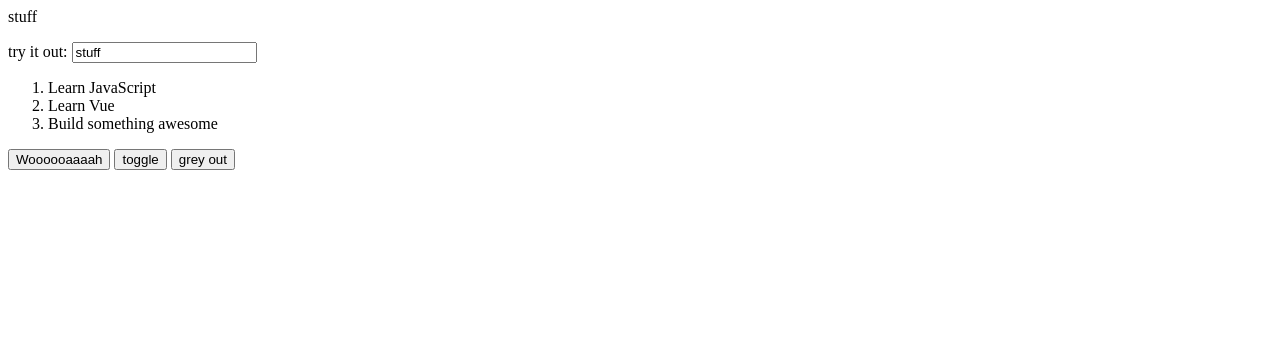
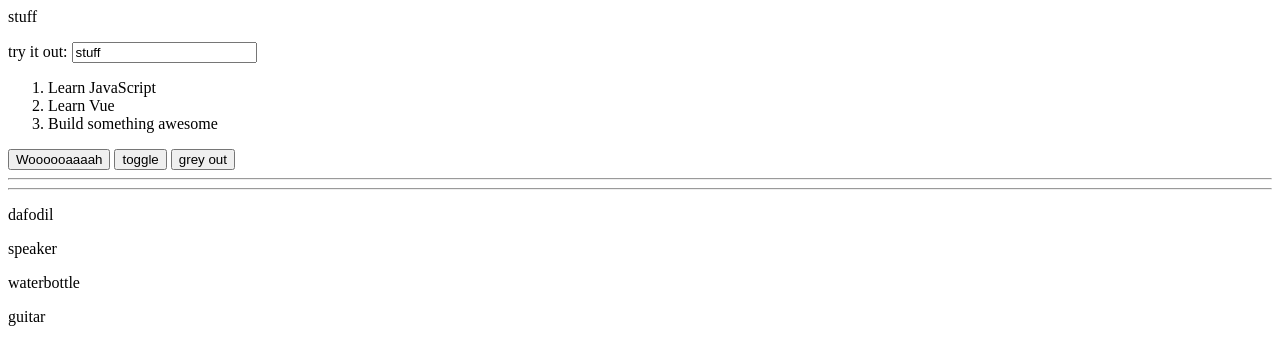
Before and after one commit to mikemorton72/practice-vuejs, a plain HTML site: page index.html in a window 1280 px wide. Drawn offline with nearby package versions, Linux system fonts and the light colour scheme.

Commit message:
adds additional example for v-for implementaion

```diff
--- a/index.html
+++ b/index.html
@@ -25,8 +25,10 @@
       <p v-if="showHiddenInfo" v-bind:class="{disabled: disableText}">Check this out it can disappear and be greyed out</p>
       <button v-on:click="toggleShow">toggle</button>
       <button v-on:click="disableTextToggle">grey out</button>
+      <hr>
+      <hr>
+      <p v-for="randomWord in randomWords">{{ randomWord }}</p>
     </div>
-
   </body>
 
 </html>
--- a/index.js
+++ b/index.js
@@ -9,8 +9,13 @@ var app = new Vue({
       { text: 'Build something awesome' }
     ],
     showHiddenInfo: false,
-    disableText: false
-
+    disableText: false,
+    randomWords: [
+      "dafodil",
+      "speaker",
+      "waterbottle",
+      "guitar"
+    ]
   },
   methods: {
     addAwesomesauce: function () {
```
